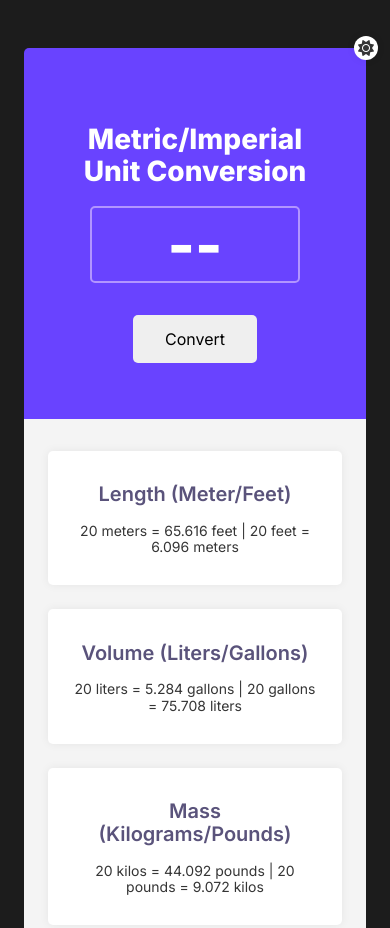
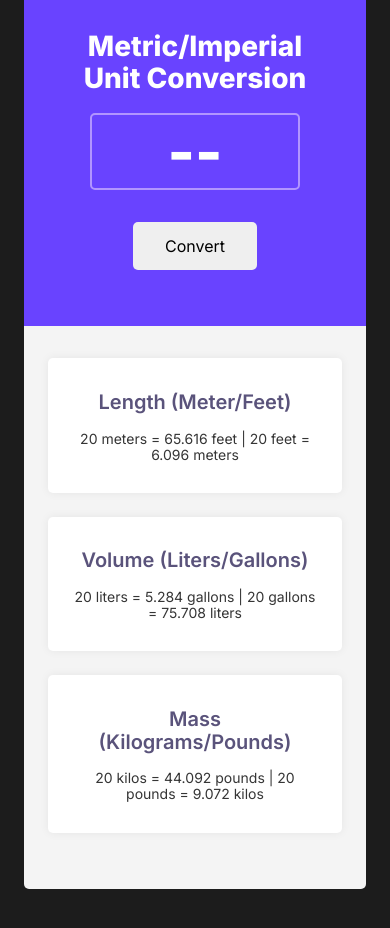
Before and after one commit to eugenesoch/unit-converter, a website: page index.html in a window 390 px wide. Shown: the top 928 px of the page. Drawn offline with nearby package versions, Linux system fonts and the light colour scheme.

Commit message:
Fixed layout, added iphone icon, favicon.

```diff
--- a/index.css
+++ b/index.css
@@ -49,13 +49,14 @@ body {
     display: flex;
     flex-direction: column;;
     justify-content: center;
+    align-content: center;
     height: 100svh;
 
 }
 
 .wrapper {
     padding: 3rem 1.5rem;
-    max-width: 40rem;
+    max-width: 36rem;
     margin: auto auto;
 }
 
--- a/index.html
+++ b/index.html
@@ -9,10 +9,12 @@
     <link href="./assets/css/solid.css" rel="stylesheet">
     <meta charset="UTF-8">
     <meta name="viewport" content="width=device-width, initial-scale=1.0">
-    <title>Unit Converter</title>
+    <title>Unit Converter | Eugene Soch, Front-End Developer</title>
+    <link rel="icon" type="image/x-icon" href="./assets/favicon_32x32.png">
+    <link rel="apple-touch-icon" href="./assets/webclip-256x256.png">
 </head>
 <body>
-    <div clas="page-wrapper">
+    <div class="page-wrapper">
         <div class="wrapper">
             <section class="hero">
                 <h1>Metric/Imperial Unit Conversion</h1>
```
Also changed, not shown: assets/favicon.jpg (added), assets/favicon_32x32.png (added), assets/webclip-256x256.png (added).
